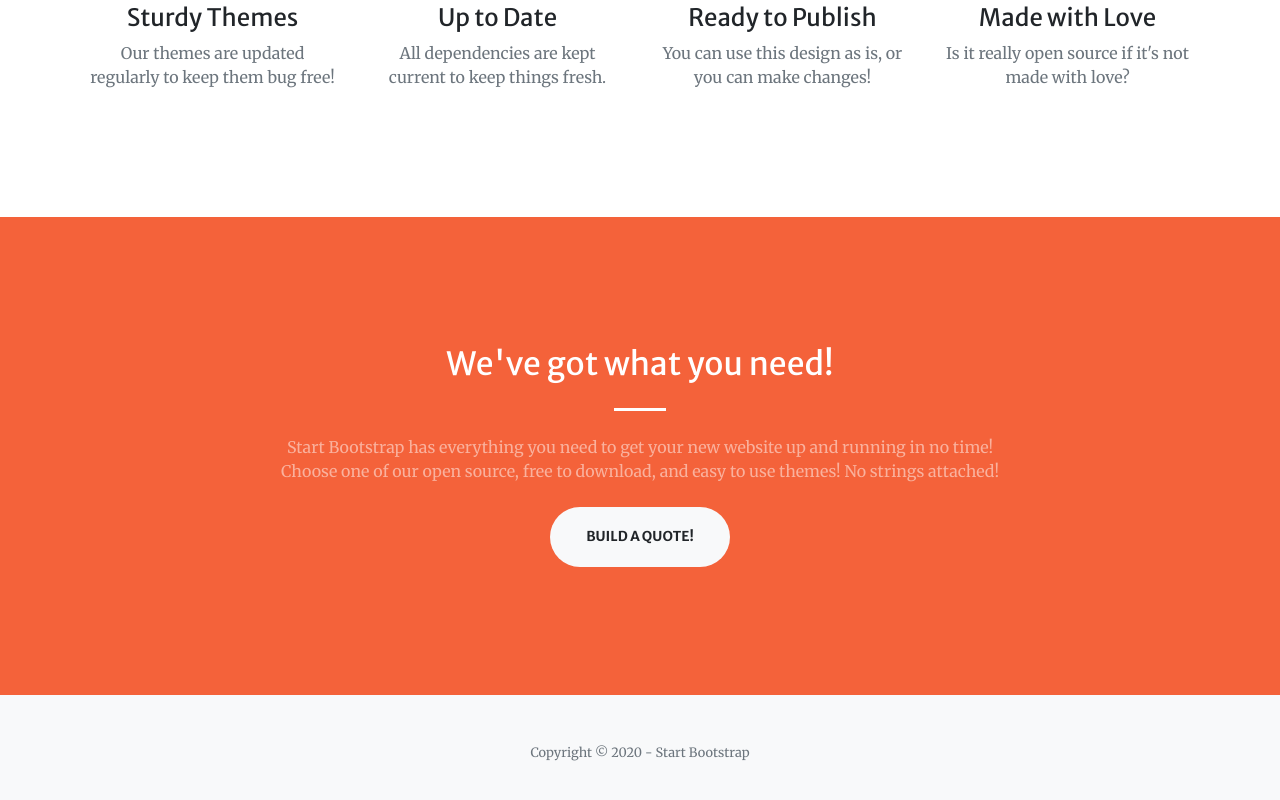
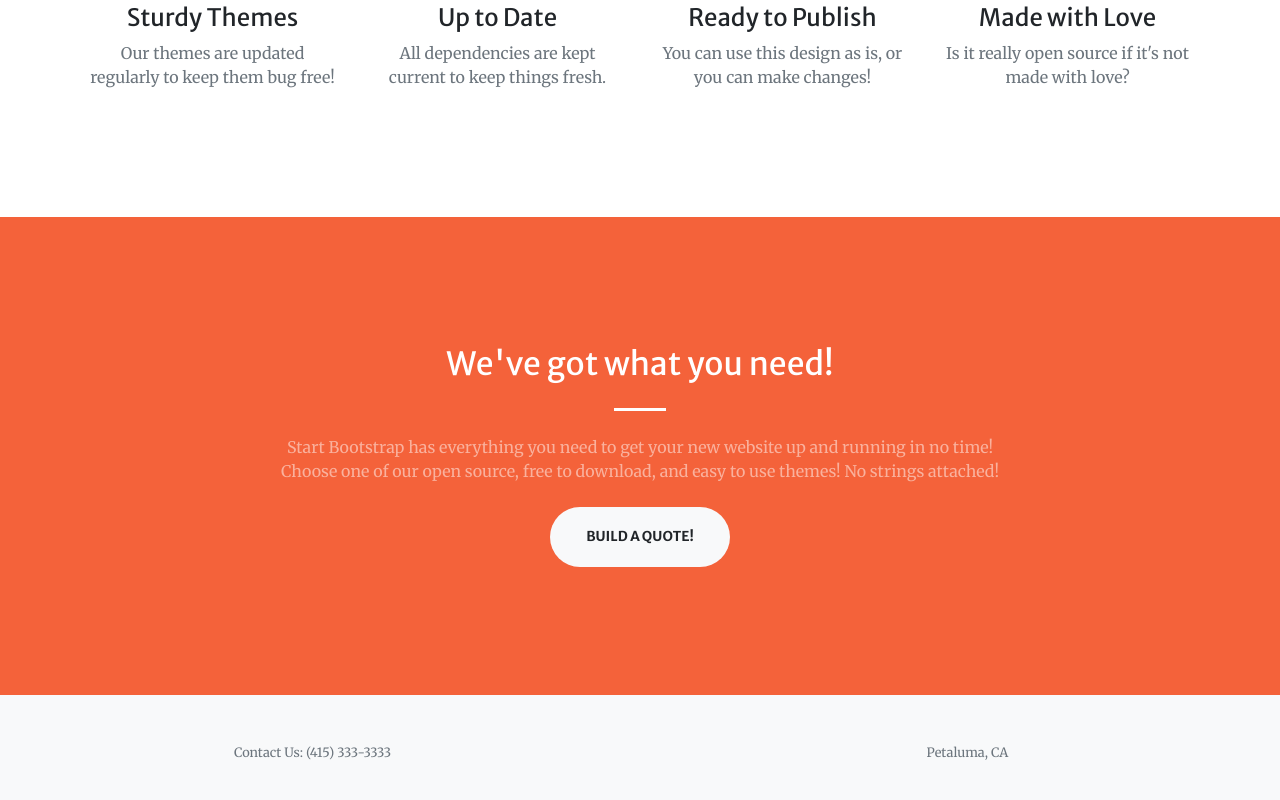
Before and after one commit to acnikzad/kirby.vue, a Vue app: page / in a window 1280 px wide. Shown: the part 1149-1949 px from the top of the page. Built offline with nearby package versions, Linux system fonts and the light colour scheme.

Commit message:
added pages

```diff
--- a/src/App.vue
+++ b/src/App.vue
@@ -32,7 +32,14 @@
     </header>
     <router-view/>
     <footer class="bg-light py-5">
-        <div class="container"><div class="small text-center text-muted">Copyright © 2020 - Start Bootstrap</div></div>
+      <div class="row">
+        <div class="col span-1-of-2">
+          <div class="container"><div class="small text-center text-muted">Contact Us: (415) 333-3333</div></div>
+        </div>
+        <div class="col span-1-of-2">
+          <div class="container"><div class="small text-center text-muted">Petaluma, CA</div></div>
+        </div>
+      </div>
     </footer>
   </div>
 </template>
--- a/src/router/index.js
+++ b/src/router/index.js
@@ -1,14 +1,27 @@
-import Vue from 'vue'
-import VueRouter from 'vue-router'
-import Home from '../views/Home.vue'
+import Vue from 'vue';
+import VueRouter from 'vue-router';
+import Home from '../views/Home.vue';
+import Quote from '../views/Quote.vue';
+import Trailers from '../views/Trailers.vue';
+import About from '../views/About.vue';
 
-Vue.use(VueRouter)
+Vue.use(VueRouter);
 
 const routes = [
   {
     path: '/',
     name: 'Home',
     component: Home
+  },
+  {
+    path: '/quote',
+    name: 'Quote',
+    component: Quote
+  },
+  {
+    path: '/trailers',
+    name: 'Trailers',
+    component: Trailers
   },
   {
     path: '/about',
@@ -18,12 +31,12 @@ const routes = [
     // which is lazy-loaded when the route is visited.
     component: () => import(/* webpackChunkName: "about" */ '../views/About.vue')
   }
-]
+];
 
 const router = new VueRouter({
   mode: 'history',
   base: process.env.BASE_URL,
   routes
-})
+});
 
-export default router
+export default router;
```
Also changed, not shown: src/main.js (+5 -5 lines).
